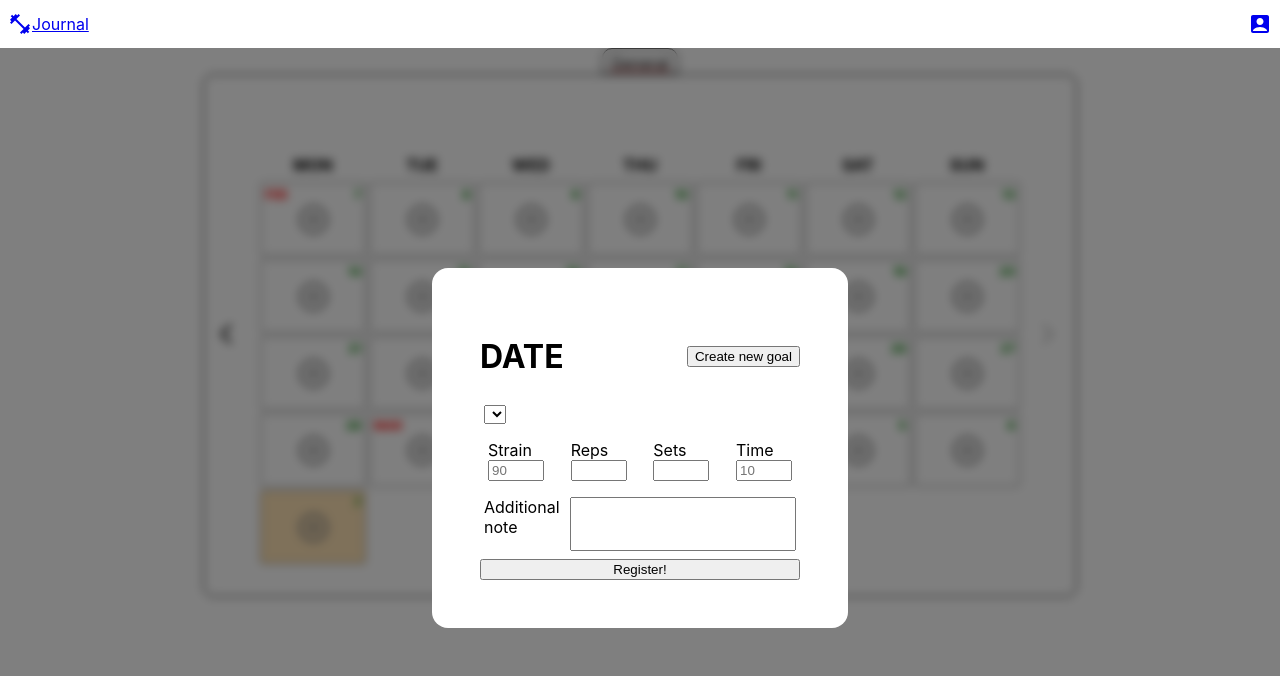
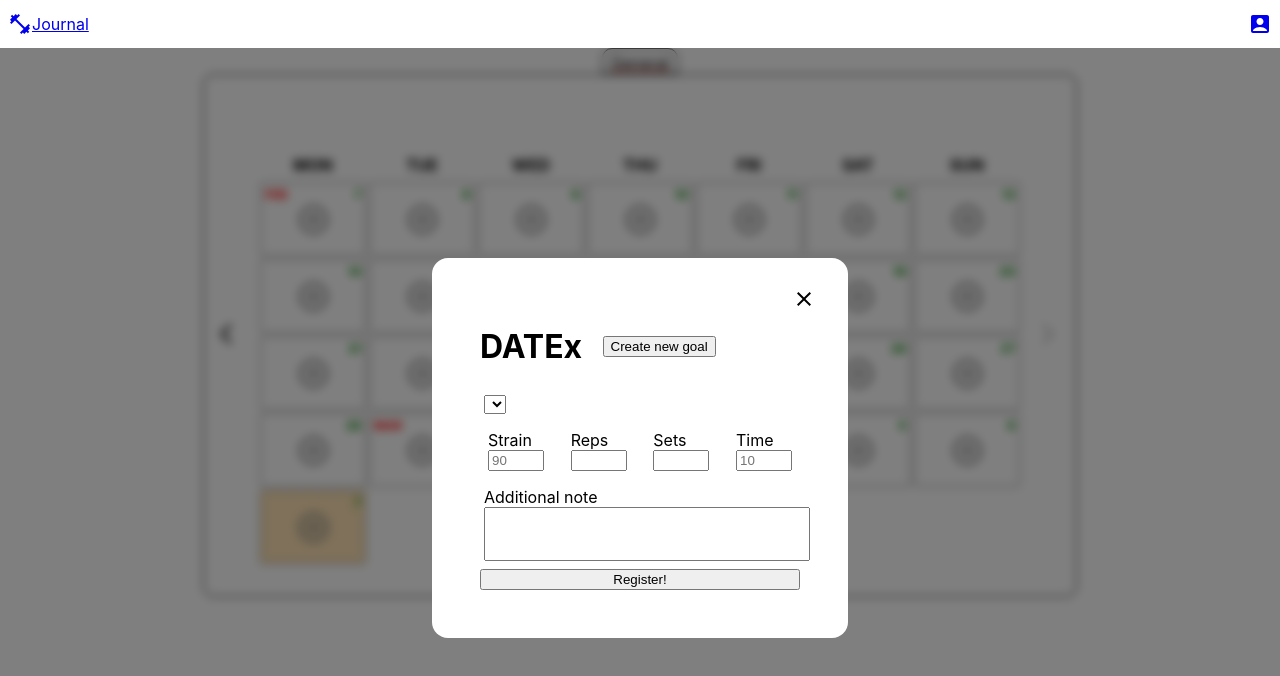
Before and after one commit to miguebarbell/journal, a React (Create React App) app in the folder client/: page / in a window 1280 px wide. Shown: the top 676 px of the page. Built offline with nearby package versions, Linux system fonts and the light colour scheme.

Commit message:
close action assigned to an icon

```diff
--- a/client/src/components/addLog.jsx
+++ b/client/src/components/addLog.jsx
@@ -1,6 +1,12 @@
+// external
 import styled from "styled-components";
-import {useSelector} from "react-redux";
+import {useDispatch, useSelector} from "react-redux";
+import CloseIcon from '@mui/icons-material/Close';
+// internal
+import {setActive} from "../redux/logRedux";
+// conf
 import {threeColour, twoColour} from "../conf";
+
 
 const BlurContainer = styled.div`
   position: fixed;
@@ -21,7 +27,11 @@ const FormContainer = styled.div`
   flex-direction: column;
   width: 20rem;
 `;
-const Title = styled.h1``;
+const Title = styled.h1`
+  &:after {
+    content: "x"
+  }
+`;
 const Form = styled.form`
   display: flex;
   flex-direction: column;
@@ -65,13 +75,24 @@ const DataWrap = styled.div`
     color: ${twoColour};
     position: absolute;
     background: white;
-    width: 6rem;
+    max-width: 6rem;
     font-size: 0.85rem;
     display: block;
     border: 1px solid ${threeColour};
     border-radius: 10px;
     padding: 0.5rem;
-    transform: translate(-25%, -100%)
+    transform: translate(-25%, -100%);
+  }
+  &#close {
+    cursor: pointer;
+    align-items: end;
+    transform: translate(25%, -200%);
+    &:hover {
+      color: red;
+    }
+  }
+  &#close:hover:after {
+    content: "Close";
   }
   &#strain:hover:after {
     content: "strain";
@@ -85,13 +106,17 @@ const DataWrap = styled.div`
   &#time:hover:after {
     content: "time";
   }
-`;
-const NoteWrapper = styled.div`
-  display: flex;
-  textarea {
+  &#note:hover:after {
+    content: "note";
+  }
+  &#note {
+    display: flex;
     width: 100%;
-    resize: none;
-    height: 3rem;
+    textarea {
+      width: 100%;
+      resize: none;
+      height: 3rem;
+    }
   }
 `;
 
@@ -99,6 +124,11 @@ const AddLog = () => {
   // extract all the data from store
   const goals = useSelector((state) => state.training.goals);
 
+  const dispatch = useDispatch();
+  const handleCancel = () => {
+    // save the draft
+    dispatch(setActive());
+  };
   const handleSubmit = (e) => {
     e.preventDefault();
 
@@ -109,12 +139,16 @@ const AddLog = () => {
           <HeaderWrapper>
             <Title>DATE</Title>
             <CreateMovementButton>Create new goal</CreateMovementButton>
+            <DataWrap id="close">
+              <CloseIcon onClick={handleCancel}/>
+            </DataWrap>
           </HeaderWrapper>
           <Form>
             <MovementWrapper>
               <select>
-                {goals.map(goal =>
-                  <option value={goal.movement}>{goal.movement} ({goal.unit})</option>
+                {/* take the movement from redux*/}
+                {goals.map((goal, index) =>
+                  <option key={index} value={goal.movement}>{goal.movement} ({goal.unit})</option>
                 )}
               </select>
             </MovementWrapper>
@@ -136,10 +170,10 @@ const AddLog = () => {
                 <input placeholder="10"/>
               </DataWrap>
             </DataContainer>
-            <NoteWrapper>
+            <DataWrap id="note">
               <label>Additional note</label>
               <textarea />
-            </NoteWrapper>
+            </DataWrap>
             <ButtonSubmit submit={handleSubmit}>Register!</ButtonSubmit>
           </Form>
         </FormContainer>
```
